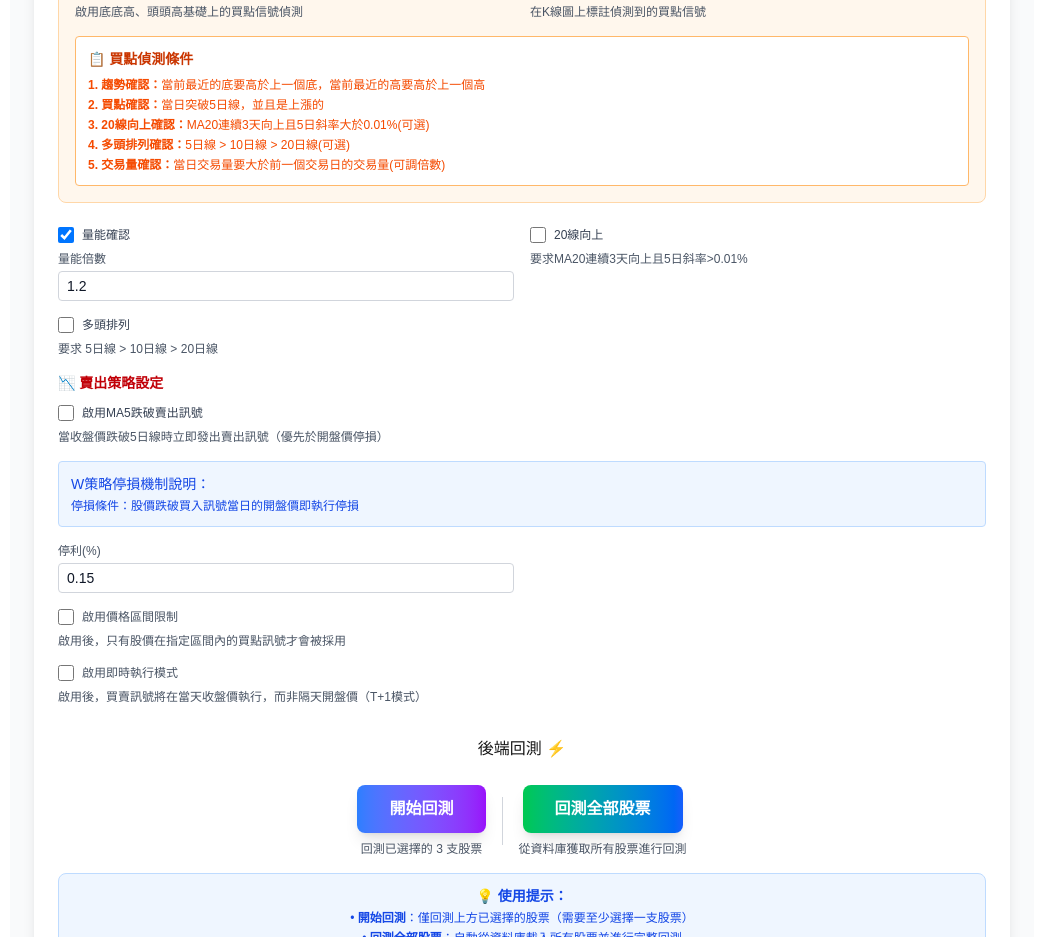
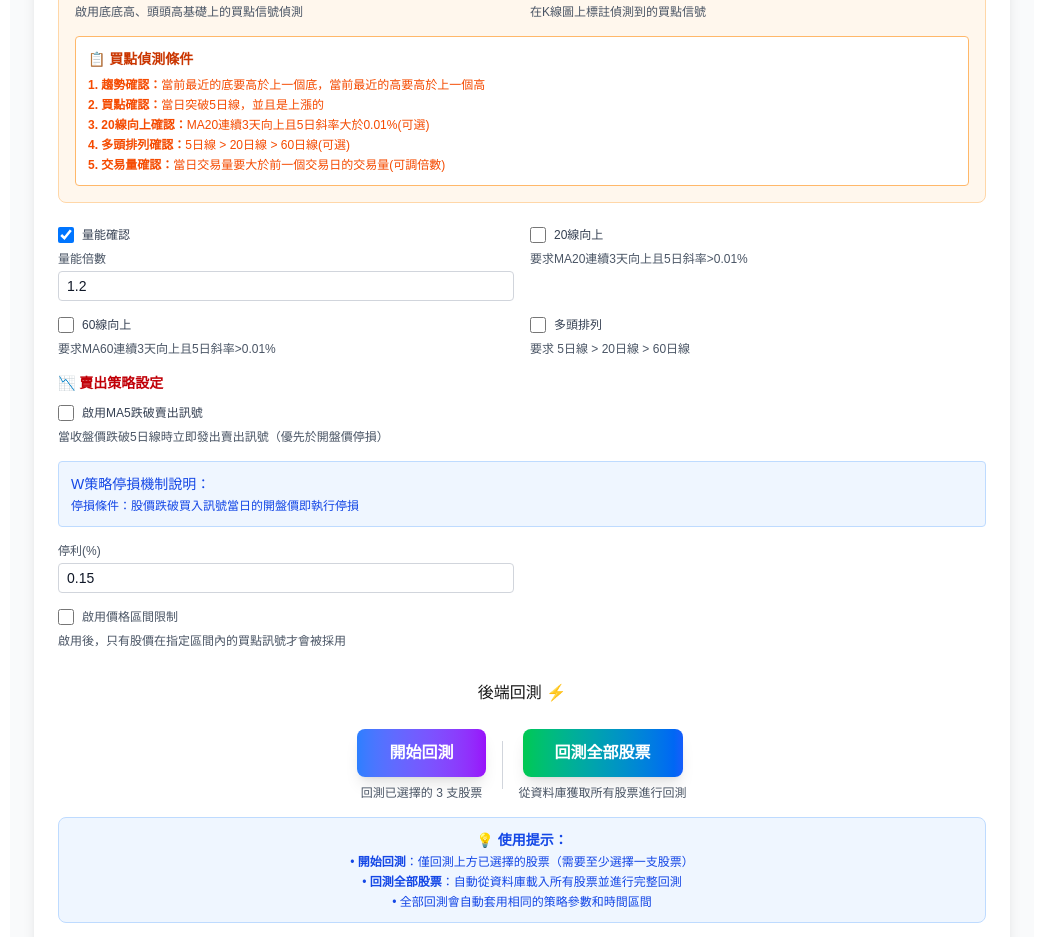
Before and after one commit to YuHsuanChien/stock_test, a Next.js app: page / in a window 1280 px wide. Shown: the part 1060-1997 px from the top of the page, without its empty margins (118-1161 px from the left). Built offline with nearby package versions, Linux system fonts and the light colour scheme.

Commit message:
feat: 新增 MA60 指標及相關策略參數，更新界面顯示以支持新條件 -移除掉T1交易，不再延遲一天做實際買入賣出

```diff
--- a/src/app/components/EChartsProfessionalKLineChart.tsx
+++ b/src/app/components/EChartsProfessionalKLineChart.tsx
@@ -70,6 +70,7 @@ const EChartsProfessionalKLineChart: React.FC<
       const ma5Data = stockData.map((item) => item.ma5 || null);
       const ma20Data = stockData.map((item) => item.ma20 || null);
       const ma10Data = stockData.map((item) => item.ma10 || null);
+      const ma60Data = stockData.map((item) => item.ma60 || null);
 
       // 計算價格區間，用於設置 Y 軸和標記偏移
       const allPrices = stockData.flatMap((item) => [
@@ -185,7 +186,7 @@ const EChartsProfessionalKLineChart: React.FC<
         backgroundColor: isDarkMode ? '#1f2937' : '#ffffff',
         animation: false,
         legend: {
-          data: ['K線', 'MA5', 'MA20', 'MA10', '成交量'],
+          data: ['K線', 'MA5', 'MA20', 'MA10', 'MA60', '成交量'],
           textStyle: {
             color: isDarkMode ? '#d1d5db' : '#333333',
           },
@@ -230,6 +231,11 @@ const EChartsProfessionalKLineChart: React.FC<
             }
             if (ma10Data[data.dataIndex]) {
               tooltip += `<div>MA10: ${ma10Data[data.dataIndex]?.toFixed(
+                2,
+              )}</div>`;
+            }
+            if (ma60Data[data.dataIndex]) {
+              tooltip += `<div>MA60: ${ma60Data[data.dataIndex]?.toFixed(
                 2,
               )}</div>`;
             }
@@ -417,6 +423,18 @@ const EChartsProfessionalKLineChart: React.FC<
             lineStyle: {
               opacity: 0.8,
               color: '#9c27b0',
+              width: 2,
+            },
+            symbol: 'none',
+          },
+          {
+            name: 'MA60',
+            type: 'line',
+            data: ma60Data,
+            smooth: true,
+            lineStyle: {
+              opacity: 0.8,
+              color: '#4caf50',
               width: 2,
             },
             symbol: 'none',
@@ -625,7 +643,7 @@ const EChartsProfessionalKLineChart: React.FC<
       >
         <strong>💡 ECharts 專業功能：</strong>
         滑鼠滾輪縮放 | 拖拽平移 | 框選縮放 | 工具欄功能 | 📍高低點標記 | 橙線MA5
-        | 藍線MA20 | 紫線MA10 | 成交量柱狀圖 | 專業 Tooltip
+        | 藍線MA20 | 紫線MA10 | 綠線MA60 | 成交量柱狀圖 | 專業 Tooltip
       </div>
     </div>
   );
--- a/src/app/components/w_strategy.tsx
+++ b/src/app/components/w_strategy.tsx
@@ -270,7 +270,7 @@ export default function W_Strategy({
               </div>
               <div>
                 <strong>4. 多頭排列確認：</strong>
-                5日線 &gt; 10日線 &gt; 20日線(可選)
+                5日線 &gt; 20日線 &gt; 60日線(可選)
               </div>
               <div>
                 <strong>5. 交易量確認：</strong>
@@ -363,6 +363,37 @@ export default function W_Strategy({
           </div>
         </div>
 
+        {/* 60線向上確認 */}
+        <div>
+          <label className="flex items-center space-x-2 mb-2">
+            <input
+              type="checkbox"
+              checked={strategyParams.ma60UpTrend}
+              onChange={(e) =>
+                setStrategyParams({
+                  ...strategyParams,
+                  ma60UpTrend: e.target.checked,
+                })
+              }
+              className="form-checkbox h-4 w-4 text-green-600"
+            />
+            <span
+              className={`text-xs font-medium transition-colors duration-300 ${
+                isDarkMode ? 'text-gray-300' : 'text-gray-700'
+              }`}
+            >
+              60線向上
+            </span>
+          </label>
+          <div
+            className={`text-xs transition-colors duration-300 ${
+              isDarkMode ? 'text-gray-400' : 'text-gray-600'
+            }`}
+          >
+            要求MA60連續3天向上且5日斜率&gt;0.01%
+          </div>
+        </div>
+
         {/* 多頭排列確認 */}
         <div>
           <label className="flex items-center space-x-2 mb-2">
@@ -390,7 +421,7 @@ export default function W_Strategy({
               isDarkMode ? 'text-gray-400' : 'text-gray-600'
             }`}
           >
-            要求 5日線 &gt; 10日線 &gt; 20日線
+            要求 5日線 &gt; 20日線 &gt; 60日線
           </div>
         </div>
       </div>
@@ -624,38 +655,6 @@ export default function W_Strategy({
             啟用後，只有股價在指定區間內的買點訊號才會被採用
           </div>
         </div>
-
-        {/* 新增：即時執行模式 */}
-        <div className="col-span-full">
-          <label className="flex items-center space-x-2">
-            <input
-              type="checkbox"
-              className="form-checkbox h-4 w-4 text-orange-600 transition duration-150 ease-in-out"
-              checked={strategyParams.enableInstantExecution}
-              onChange={(e) =>
-                setStrategyParams({
-                  ...strategyParams,
-                  enableInstantExecution: e.target.checked,
-                })
-              }
-            />
-            <span
-              className={`text-xs font-medium transition-colors duration-300 ${
-                isDarkMode ? 'text-gray-300' : 'text-gray-600'
-              }`}
-            >
-              啟用即時執行模式
-            </span>
-          </label>
-
-          <div
-            className={`mt-2 text-xs transition-colors duration-300 ${
-              isDarkMode ? 'text-gray-400' : 'text-gray-600'
-            }`}
-          >
-            啟用後，買賣訊號將在當天收盤價執行，而非隔天開盤價（T+1模式）
-          </div>
-        </div>
       </div>
     </div>
   );
--- a/src/app/interfaces/stockData.ts
+++ b/src/app/interfaces/stockData.ts
@@ -14,6 +14,7 @@ export interface StockData {
   ma20?: number;
   ma5?: number;
   ma10?: number; // 新增MA10中線
+  ma60?: number; // 新增MA60長線
   volumeMA20?: number;
   volumeRatio?: number;
   atr?: number; // 新增ATR指標
@@ -102,6 +103,7 @@ export interface WStrategyParams {
   volumeConfirm: boolean; // 是否需要量能確認
   volumeThreshold: number; // 量能倍數 (預設1.2倍)
   ma20UpTrend: boolean; // 20線向上條件
+  ma60UpTrend: boolean; // 60線向上條件
   bullishAlignment: boolean; // 多頭排列條件 (5日>20日>60日)
 
   // 風控參數
@@ -119,9 +121,6 @@ export interface WStrategyParams {
   enablePriceRangeFilter: boolean; // 啟用價格區間過濾
   minPrice?: number; // 最低價格限制
   maxPrice?: number; // 最高價格限制
-
-  // 新增：即時執行模式
-  enableInstantExecution: boolean; // 啟用即時執行模式（當天收盤價執行，而非T+1開盤價）
 }
 
 // 2. 高低點標記數據結構
--- a/src/app/page.tsx
+++ b/src/app/page.tsx
@@ -98,6 +98,7 @@ const BacktestSystem = () => {
     volumeConfirm: true, // 預設啟用量能確認
     volumeThreshold: 1.2,
     ma20UpTrend: false, // 預設關閉20線向上條件
+    ma60UpTrend: false, // 預設關閉60線向上條件
     bullishAlignment: false, // 預設關閉多頭排列條件
     stopProfit: 0.15, // 15%
     // 注意：現在固定買1000股，不再需要maxPositionSize
@@ -113,9 +114,6 @@ const BacktestSystem = () => {
     enablePriceRangeFilter: false, // 預設關閉
     minPrice: undefined, // 未設定
     maxPrice: undefined, // 未設定
-
-    // 新增：即時執行模式
-    enableInstantExecution: false, // 預設關閉，維持T+1模式
   });
 
   const [rsiStrategyParams, setRsiStrategyParams] = useState<RsiStrategyParams>(
```
